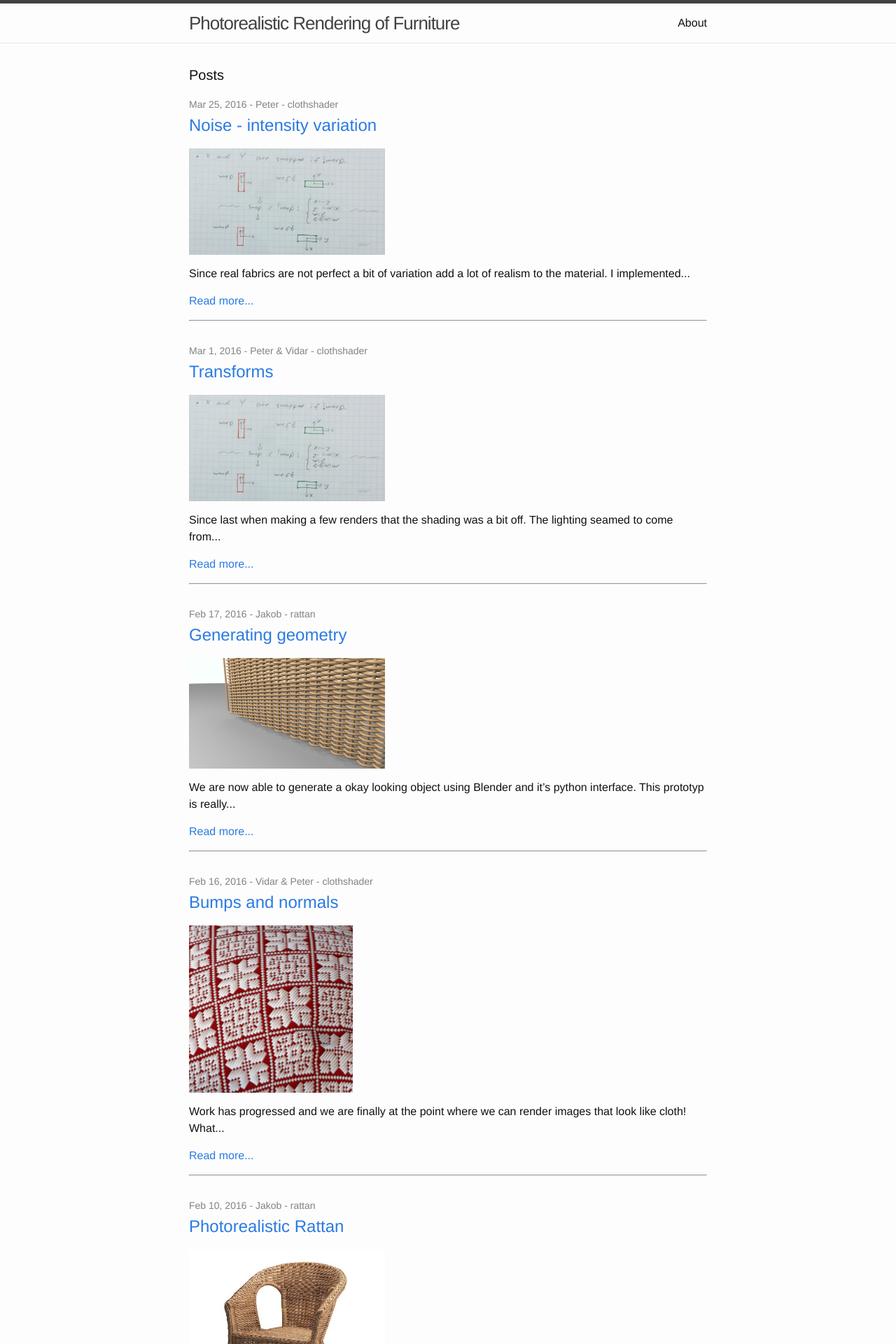
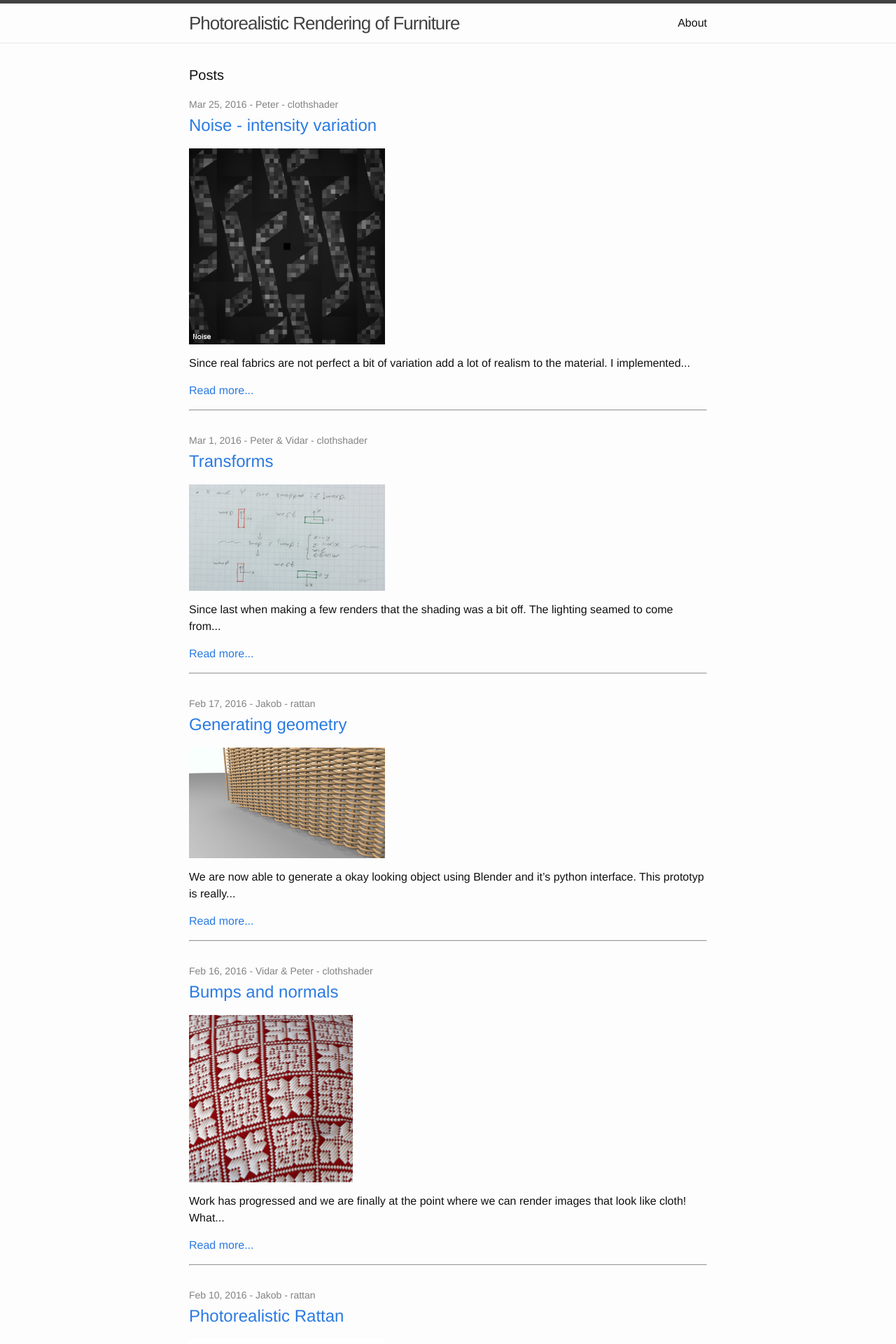
Before and after one commit to karljakoblarsson/Bachelor-work-Furniture, a Jekyll site: the page built from index.html, in a window 1280 px wide. Shown: the top 1920 px of the page at 70% size. Built offline with Jekyll 4.4.1, drawn with Linux system fonts in a browser that asks for light colours.

Commit message:
Intensity variation noise

```diff
--- a/_posts/2016-03-25-noise.markdown
+++ b/_posts/2016-03-25-noise.markdown
@@ -4,7 +4,7 @@ title:  "Noise - intensity variation"
 author:  Peter
 date:   2016-03-25 17:29:54 +0100
 categories: clothshader
-thumbnail: /assets/clothshader/yarn_segment.png
+thumbnail: /assets/clothshader/2016-03-25-comparecloseup.gif
 ---
 
 Since real fabrics are not perfect a bit of variation add a lot of realism to the material.
```
